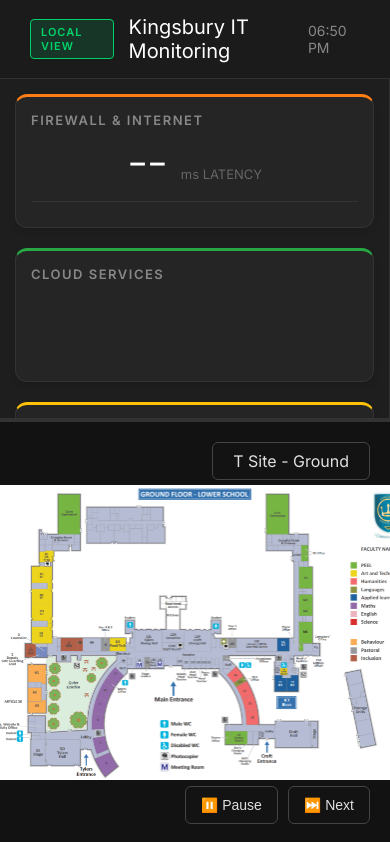
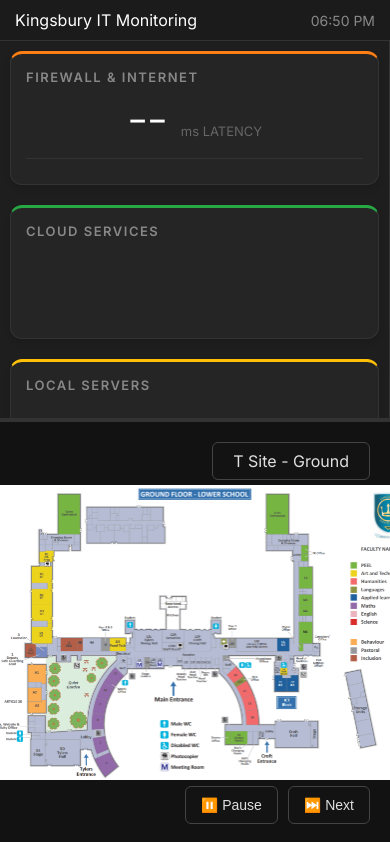
Before and after one commit to gileswendes-glitch/monitor, a website: page public/index.html in a window 390 px wide. Shown: the top 842 px of the page. Drawn offline with nearby package versions, Linux system fonts and the light colour scheme; no server answers.

Commit message:
Update index.html

```diff
--- a/public/index.html
+++ b/public/index.html
@@ -2,6 +2,8 @@
 <html>
 <head>
     <title>KHS IT Monitor</title>
+    <meta name="viewport" content="width=device-width, initial-scale=1.0, maximum-scale=1.0, user-scalable=no" />
+
     <link rel="stylesheet" href="https://unpkg.com/leaflet/dist/leaflet.css" />
     <link href="https://fonts.googleapis.com/css2?family=Inter:wght@300;400;600&display=swap" rel="stylesheet">
     <style>
@@ -103,11 +105,28 @@
 
         /* --- MOBILE LAYOUT (<900px) --- */
         @media screen and (max-width: 900px) {
+            /* 1. Use vertical scrolling for the whole page */
             body { flex-direction: column; overflow-y: auto; height: auto; padding-bottom: 50vh; }
-            .sidebar { width: 100%; height: auto; box-shadow: none; padding: 15px; box-sizing: border-box; order: 2; overflow-y: visible; }
 
-            #main-content { order: 1; flex-grow: 0; }
+            /* 2. Sidebars take full width and stack */
+            .sidebar {
+                width: 100%;
+                height: auto;
+                box-shadow: none;
+                padding: 10px;
+                box-sizing: border-box;
+                order: 2; /* Put lists AFTER header */
+                overflow-y: visible;
+            }
 
+            /* 3. Main content holds the map */
+            #main-content {
+                order: 1;
+                flex-grow: 0;
+                width: 100%;
+            }
+
+            /* 4. MAP: FIXED AT BOTTOM 50% */
             #map-wrapper {
                 display: block !important;
                 position: fixed;
@@ -120,7 +139,11 @@
                 background: #121212;
             }
 
-            .list-window { max-height: 250px; }
+            /* 5. Allow lists to expand fully (scroll body instead of tiny windows) */
+            .list-window { max-height: none; }
+
+            .page-header { padding: 10px 15px; font-size: 16px; }
+            .badge { display: none; }
         }
     </style>
 </head>
@@ -148,7 +171,7 @@
             <h2>NVRs & Cameras</h2>
             <div id="nvr-list" class="list-window"></div>
         </div>
-        <div class="version-footer">KINGSBURY MONITOR v5.0 (Mobile)</div>
+        <div class="version-footer">KINGSBURY MONITOR v5.0 (Mobile Ready)</div>
     </div>
 
     <div id="main-content">
@@ -317,7 +340,7 @@
                     </div>`;
                 }
             }
-            // SAFE NAME to prevent crash
+            // CRASH PREVENTION: Safe Name fallback
             const safeName = d.name || 'Unknown';
             return `<div style="text-align:center; min-width: 140px;">
                     <div style="font-weight:700; font-size:14px; margin-bottom:4px; color:#fff;">${safeName}</div>
@@ -340,7 +363,7 @@
                 devices = devices.filter(d => d.name && d.name !== 'undefined');
 
                 // 2. SAFE SORT
-                devices.sort((a, b) => a.name.localeCompare(b.name));
+                devices.sort((a, b) => (a.name || 'Unknown').localeCompare(b.name || 'Unknown'));
 
                 let cloudH='', serverH='', hardwareH='', nvrH='', switchH='', prtH='', telH='', wapH='', accessH='', cctvH='';
                 let firewallHTML = '';
@@ -369,7 +392,7 @@
                     }
 
                     // FIXED: Name is now guaranteed by filter, but kept safe just in case
-                    const dName = d.name;
+                    const dName = d.name || 'Unknown Device';
 
                     // Generic Item
                     let itemHTML = `<div class="service-item"><span>${dName}</span><div class="status-dot ${statusClass}"></div></div>`;
```
